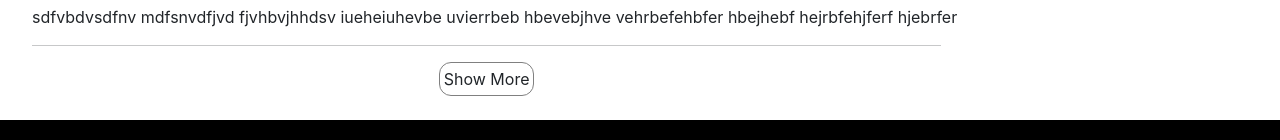
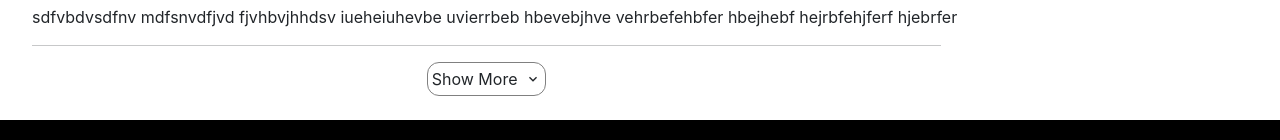
Before and after one commit to Osorabrian/AeroSkyMart, a React (Create React App) app: page /store/1 in a window 1280 px wide. Shown: the part 860-1000 px from the top of the page. Built offline with nearby package versions, Linux system fonts and the light colour scheme.

Commit message:
format show more button to the reviews

```diff
--- a/src/Components/Product/RatesAndReviews.js
+++ b/src/Components/Product/RatesAndReviews.js
@@ -3,6 +3,7 @@ import Review from './Review'
 import { RxAvatar } from "react-icons/rx";
 import {AiFillStar,AiOutlineStar} from 'react-icons/ai'
 import {BsStarHalf} from 'react-icons/bs'
+import { MdKeyboardArrowDown } from "react-icons/md";
 
 export default function RatesAndReviews(){
     return(
@@ -32,8 +33,12 @@ export default function RatesAndReviews(){
                 <Review/>
 
                 <button className='p-1 border-1 border-[grey] rounded-xl'>
-                    Show More
+                    <div className='justify-center flex'>
+                        Show More
+                        <MdKeyboardArrowDown className='my-auto ms-2'/>
+                    </div>
                 </button>
+
         </div>
     )
 }
```
